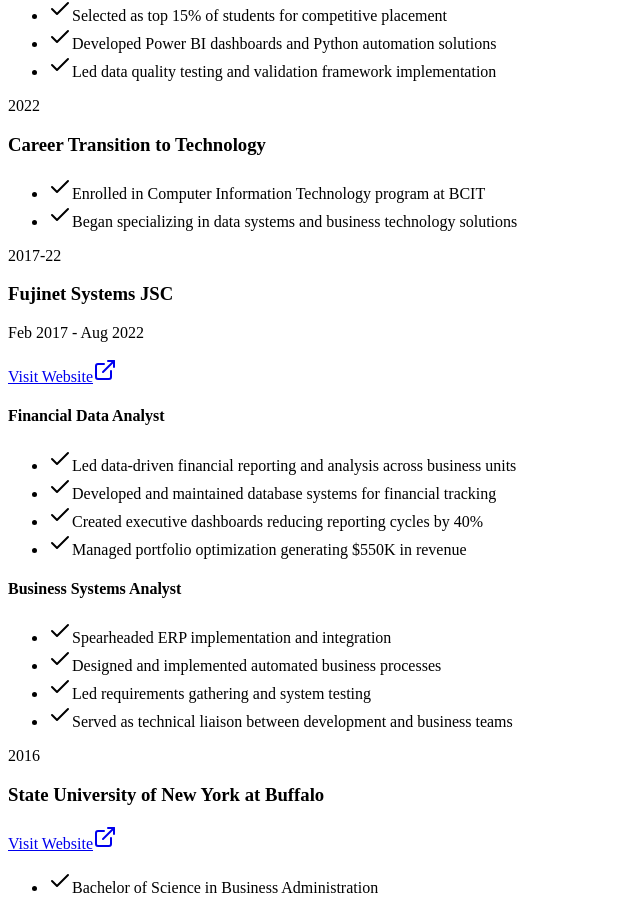
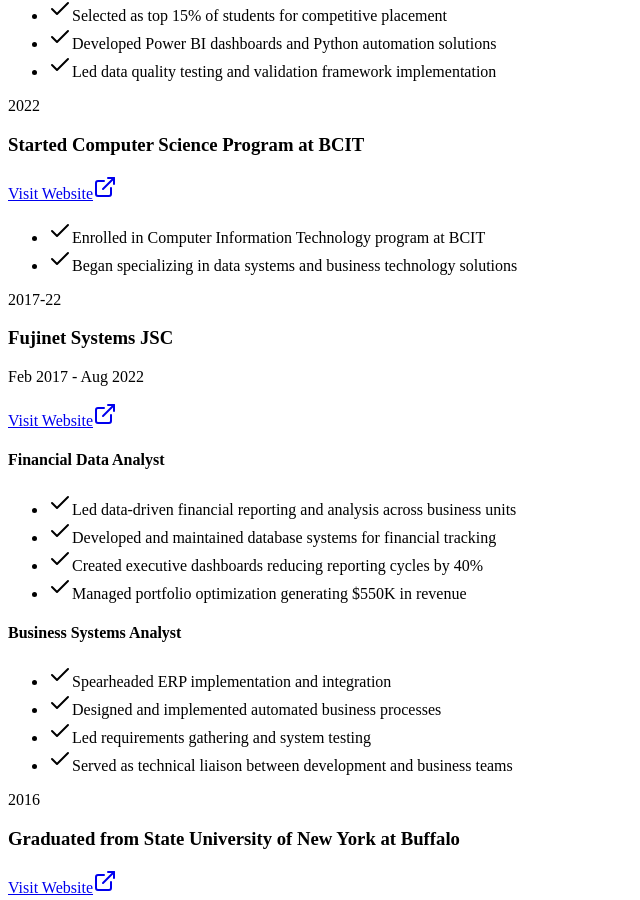
Before and after one commit to NedWithNoHead/Personal_Site, a React (Vite) app in the folder checkpoint/: page / in a window 1280 px wide. Shown: the part 3137-4037 px from the top of the page, without its empty margins (0-640 px from the left). Built offline with nearby package versions, Linux system fonts and the light colour scheme.

Commit message:
Update timeline.ts per friends suggestions

```diff
--- a/checkpoint/src/data/timeline.ts
+++ b/checkpoint/src/data/timeline.ts
@@ -34,7 +34,8 @@ export const timelineItems: TimelineItem[] = [
   },
   {
     year: "2022",
-    title: "Career Transition to Technology",
+    title: "Started Computer Science Program at BCIT",
+    website: "https://www.bcit.ca/",
     bulletPoints: [
       "Enrolled in Computer Information Technology program at BCIT",
       "Began specializing in data systems and business technology solutions"
@@ -69,7 +70,7 @@ export const timelineItems: TimelineItem[] = [
   },
   {
     year: "2016",
-    title: "State University of New York at Buffalo",
+    title: "Graduated from State University of New York at Buffalo",
     website: "https://www.buffalo.edu/",
     bulletPoints: [
       "Bachelor of Science in Business Administration",
```
